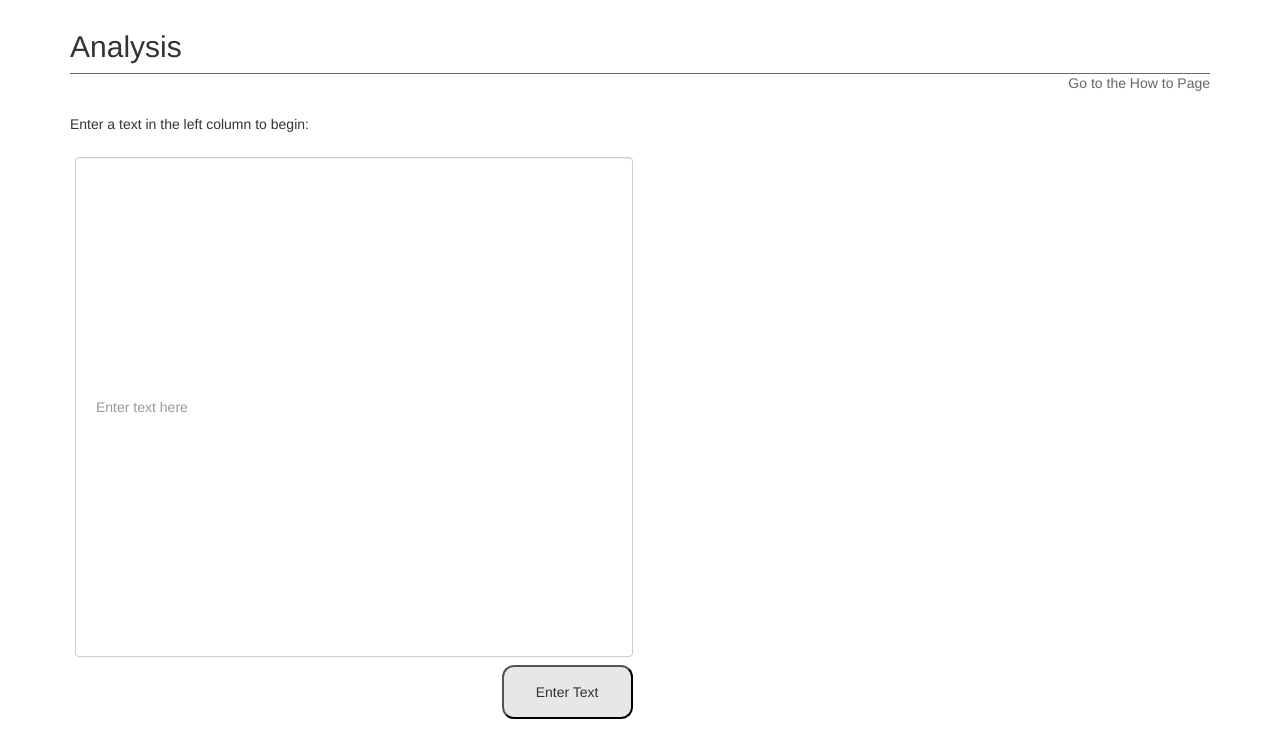
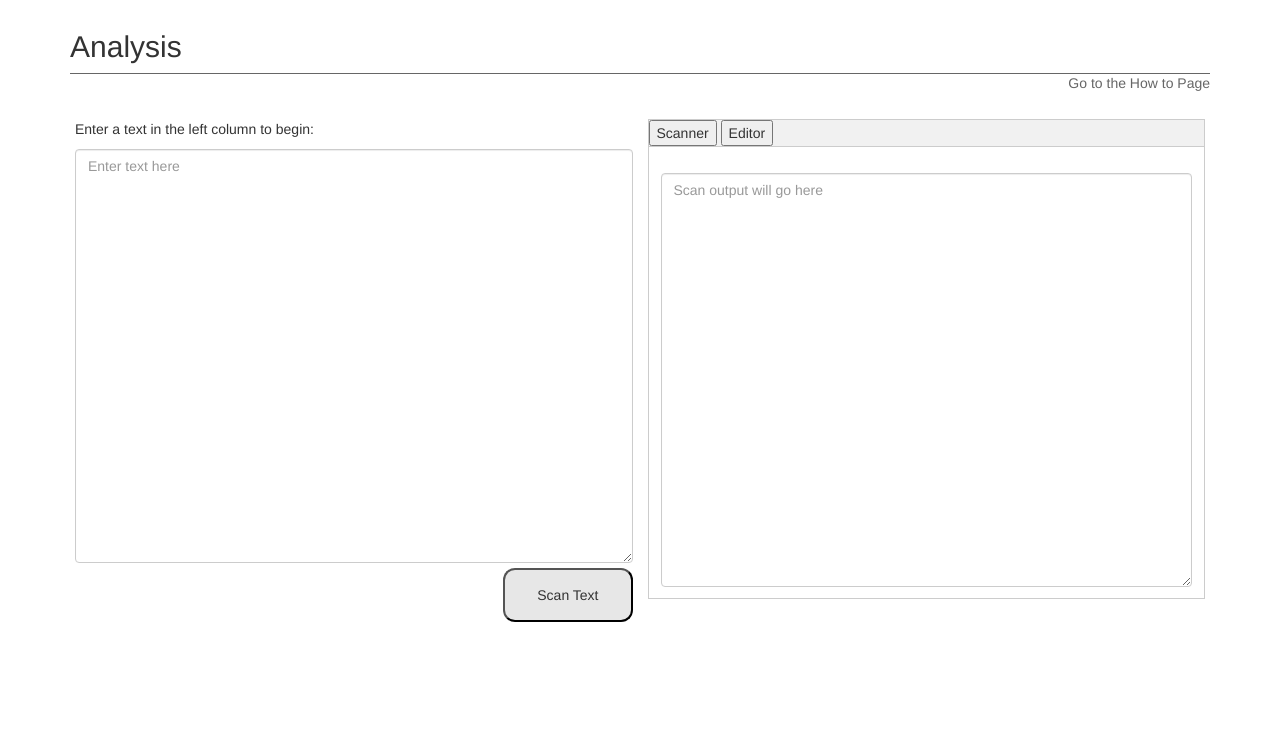
Before and after one commit to SRawlinson/SummerProject, a Django app: page / in a window 1280 px wide. Shown: the part 50-800 px from the top of the page. Run offline with Django 3.2, Linux system fonts and the light colour scheme; some libraries are stand-ins or nearby versions.

Commit message:
Added tabs, CSS isn't working with one though

```diff
--- a/scansion_project/static/css/scansion.css
+++ b/scansion_project/static/css/scansion.css
@@ -65,7 +65,7 @@ body {
     margin-left: 5px;
 }
 
-input[type=text] {
+input[type=textarea] {
     width: 100%;
     height: 500px;
     padding: 12px 20px;
@@ -75,14 +75,20 @@ input[type=text] {
     /* border: 1px solid #666;
     border-radius: 2px; */
 }
-input[type=text]:focus {
+
+#text-input:focus {
+    border: 2px solid #666;
+    outline-style: none;
+}
+input[type=textarea]:focus {
     border: 2px solid #666;
     outline-style: none;
 }
 .form-control {
     display: inline;
 }
-.form-control:focus {
+.custom-form-control:focus {
+    border: 2px solid #666;
     outline: none;
     box-shadow: none;
 }
@@ -100,3 +106,39 @@ input[type=text]:focus {
     box-shadow: #e7e7e7;
     outline: none;
 }
+
+.tab {
+    overflow: hidden;
+    border: 1px solid #ccc;
+    background-color: #f1f1f1;
+}
+
+.tablinks button {
+    background-color: inherit;
+    float: left;
+    outline: none;
+    cursor: pointer;
+    padding: 14px 16px;
+    transition: 0.3s;
+}
+
+.tab button:hover {
+    background-color: #666;
+}
+
+.tab button.active {
+    background-color: #666;
+}
+
+.tabcontent {
+    display: none;
+    padding: 6px 12px;
+    border: 1px solid #ccc;
+    border-top: none;
+    animation: fadeEffect 1s;
+}
+
+@keyframes fadeEffect {
+    from {opacity: 0;}
+    to {opacity: 1;}
+}
--- a/scansion_project/templates/scansion/analyse.html
+++ b/scansion_project/templates/scansion/analyse.html
@@ -1,6 +1,9 @@
 {% extends 'scansion/base.html' %}
 {% block body_block %}
+
 <div class ="container">
+
+    <!--Separate title box for now, might be an idea to introduce this to the base though -->
     <div class="title-box">
     <p2><h2>Analysis</h2><div class="how_to_link"><a href="{% url 'analyse_how_to' %}">Go to the How to Page</a></div>
     </p2>
@@ -8,26 +11,59 @@
     <br>
 
     <br>
-        <p>Enter a text in the left column to begin:</p>
 
+        <!-- Two columns: left for input, right for output. Eventually, the right will show the stresses of each word/line-->
         <div class="analyser-columns">
             <div class ="analyser-column-one" id="column-one">
-                <input class="form-control" type="text" name="input" id="input" value="" placeholder="Enter text here">
-                <button class="enter-button" id="analyser-button" onclick="textEntered()">Enter Text</button>
+                <p>Enter a text in the left column to begin:</p>
+                <textarea class="form-control" type="text" name="text-input" id="text-input" value="" rows="20" placeholder="Enter text here"></textarea>
+                <button class="enter-button" id="analyser-button" onclick="textEntered()">Scan Text</button>
             </div>
 
             <div class = "analyser-column-one" id="column-two" name="column-two">
+                <div class="tab">
+                    <button class="tablinks" id="defaultOpen" onClick="openTab(event, 'Scanner')">Scanner</button>
+                    <button class="tablinks" onClick="openTab(event, 'Editor')">Editor</button>
                 </div>
+
+                <div id="Scanner" class="tabcontent">
+                    <br>
+                    <textarea class="form-control" id="scan-output" type="text" rows="20" placeholder="Scan output will go here"></textarea>
+                </div>
+
+                <div id="Editor" class="tabcontent">
+                    <h3>Editor</h3>
+                    <p>Here is the Editor</p>
+                </div>
+            </div>
 
         </div>
 </div>
 
 <script type="text/javascript">
+    document.getElementById("defaultOpen").click();
 
     function textEntered() {
-        var enterredText = document.getElementById("input").value;
-        document.getElementById("column-two").innerHTML = enterredText;
+        var enterredText = document.getElementById("text-input").value;
+        document.getElementById("scan-output").innerHTML = enterredText;
 
+    }
+
+    function openTab(evt, tabName) {
+        var i, tabcontent, tablinks;
+
+        tabcontent = document.getElementsByClassName("tabcontent");
+        for (i = 0; i < tabcontent.length; i++) {
+            tabcontent[i].style.display = "none";
+        }
+
+        tablinks =document.getElementsByClassName("tablinks");
+        for (i = 0; i < tablinks.length; i++) {
+            tablinks[i].className = tablinks[i].className.replace("active", "");
+        }
+
+        document.getElementById(tabName).style.display = "block";
+        evt.currentTarget.className += "active";
     }
 </script>
 {% endblock %}
```
